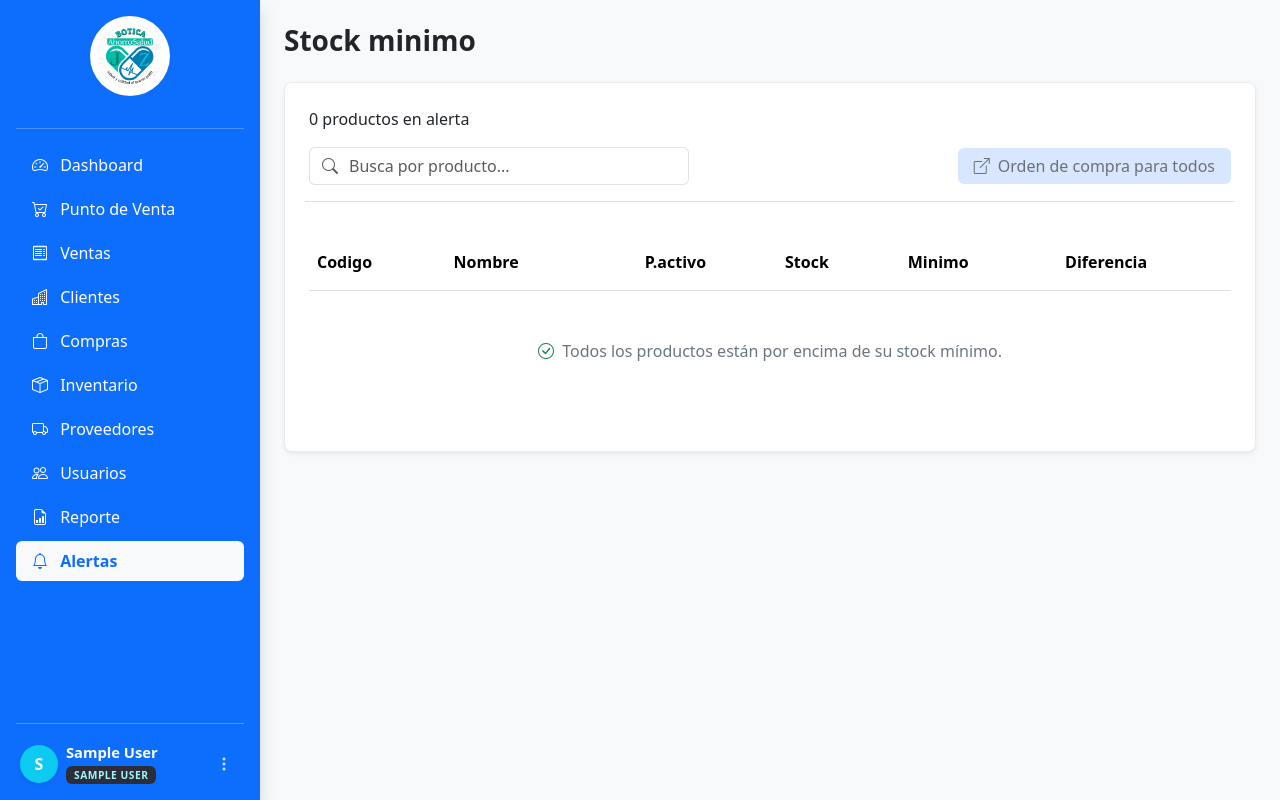
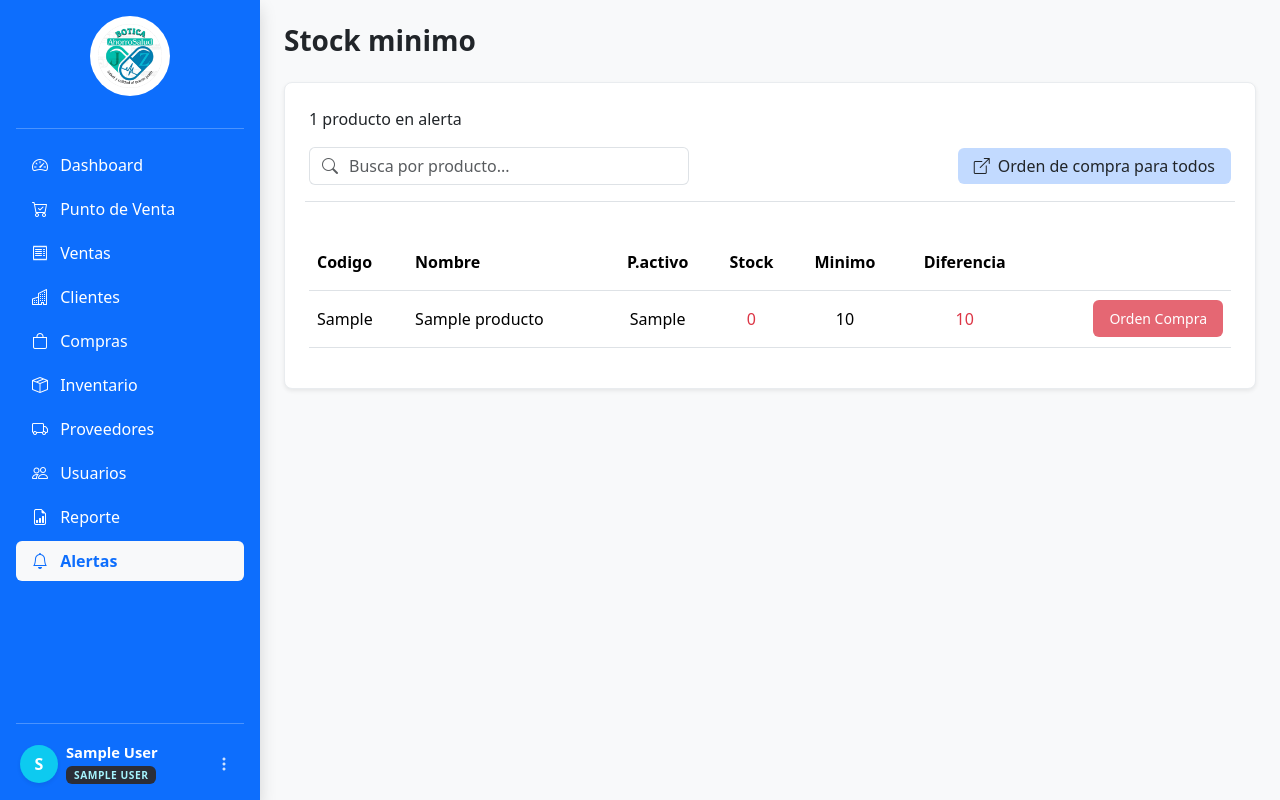
Before and after one commit to Lookvrt/BOTICA-DESARROLLO-WEB, a Spring Boot app: page /alertas in a window 1280 px wide. Run offline with Spring Boot 4, Linux system fonts and the light colour scheme; a user stored in the database is signed in; tables that the repository leaves empty hold one stand-in row (values such as "Sample post"); some of the project's set-up classes (security, data sources, template engines, error pages and the like) are left out, and stand-ins take their place; some libraries are stand-ins or nearby versions.

Commit message:
fix(inventario): mostrar productos con stock vencido en alertas

```diff
--- a/src/main/java/com/example/boticadesarrolloweb/service/AlertaService.java
+++ b/src/main/java/com/example/boticadesarrolloweb/service/AlertaService.java
@@ -21,7 +21,7 @@ public class AlertaService {
     @Transactional(readOnly = true)
     public List<InventarioItemDto> listarProductosBajoStockMinimo() {
         return productoService.listarInventario(null, null, null).stream()
-                .filter(i -> i.getStockTotal() < stockMinimo(i))
+                .filter(i -> i.getStockVendible() < stockMinimo(i))
                 .sorted(Comparator.comparingInt((InventarioItemDto i) -> stockMinimo(i) - i.getStockTotal()).reversed())
                 .toList();
     }
--- a/src/main/java/com/example/boticadesarrolloweb/service/CompraService.java
+++ b/src/main/java/com/example/boticadesarrolloweb/service/CompraService.java
@@ -149,10 +149,10 @@ public class CompraService {
                     .idProducto(p.getIdProducto())
                     .codigoProducto(p.getCodigo())
                     .nombreProducto(p.getNombre())
-                    .stockActual(item.getStockTotal())
+                    .stockActual(item.getStockVendible())
                     .stockMinimo(minimo)
                     .cantidadMinima(minimo + 1)
-                    .cantidad(2 * minimo - item.getStockTotal())
+                    .cantidad(2 * minimo - item.getStockVendible())
                     .precioUnitario(p.getPrecioCompra())
                     .build());
         }
--- a/src/main/resources/templates/alertas.html
+++ b/src/main/resources/templates/alertas.html
@@ -56,10 +56,10 @@
                         <td class="py-3 text-start" th:text="${item.producto.codigo}">MED002</td>
                         <td class="text-start" th:text="${item.producto.nombre}">Amoxicilina 500mg x12</td>
                         <td th:text="${item.producto.principioActivo ?: '-'}">Amoxicilina</td>
-                        <td class="fw-medium" th:classappend="${item.stockTotal == 0} ? 'text-danger'"
-                            th:text="${item.stockTotal}">5</td>
+                        <td class="fw-medium" th:classappend="${item.stockVendible == 0} ? 'text-danger'"
+                            th:text="${item.stockVendible}">5</td>
                         <td th:text="${item.producto.stockMinimo}">20</td>
-                        <td class="text-danger fw-medium" th:text="${item.producto.stockMinimo - item.stockTotal}">15</td>
+                        <td class="text-danger fw-medium" th:text="${item.producto.stockMinimo - item.stockVendible}">15</td>
                         <td class="text-end">
                             <a th:href="@{/compras(alerta=${item.producto.idProducto})}"
                                title="Abre una nueva compra en Compras con este producto"
--- a/src/main/resources/templates/dashboard.html
+++ b/src/main/resources/templates/dashboard.html
@@ -208,7 +208,7 @@
                             <tbody>
                             <tr th:each="item : ${productosCriticos}">
                                 <td class="text-start fw-semibold text-dark" th:text="${item.producto.nombre}">Producto</td>
-                                <td class="text-danger fw-bold" th:text="${item.stockTotal}">0</td>
+                                <td class="text-danger fw-bold" th:text="${item.stockVendible}">0</td>
                                 <td class="text-muted" th:text="${item.producto.stockMinimo}">0</td>
                             </tr>
                             <tr th:if="${#lists.isEmpty(productosCriticos)}">
```
